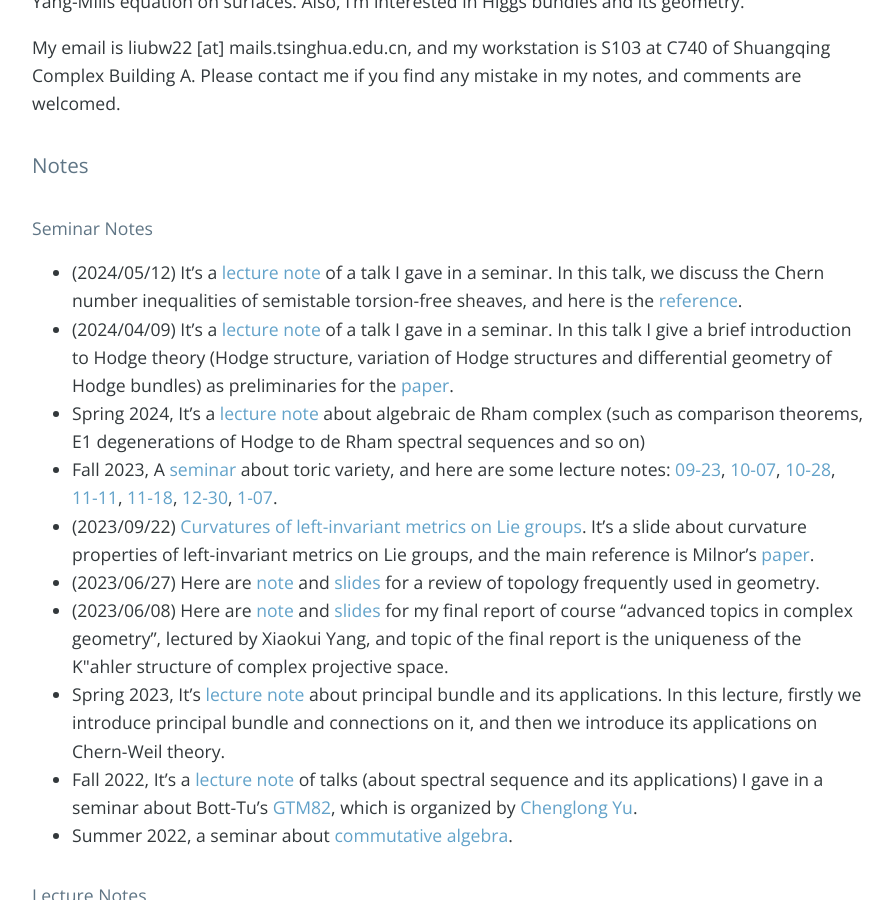
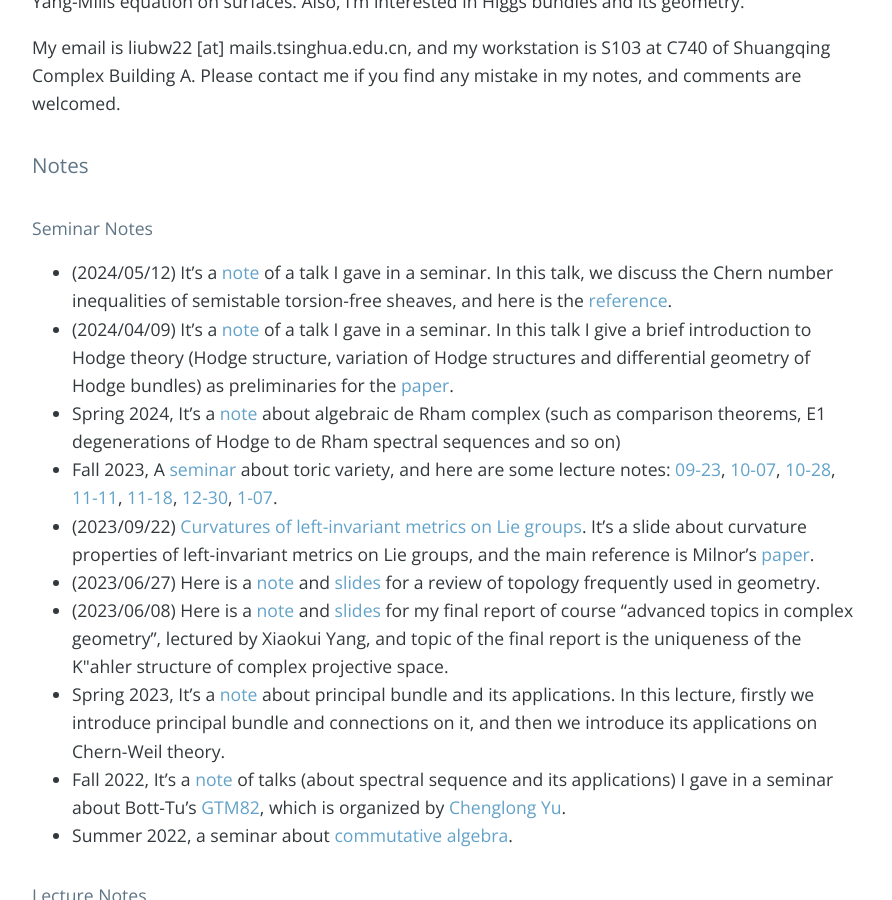
Before and after one commit to bowenl-math/bowenl-math.github.io, a Jekyll site: the page built from index.md, in a window 1280 px wide and 900 px high, scrolled down 519 px. Shown: the whole window, without its empty margins (192-1084 px from the left). Built offline with Jekyll 4.4.1, drawn with Linux system fonts in a browser that asks for light colours; nearby versions of some CDN libraries; our own code applies the rules of GitHub Pages for plain Markdown files; the list of posts is cut into pages by our own code; comment, search, counter and statistics services are not loaded.

Commit message:
Update index.md

```diff
--- a/index.md
+++ b/index.md
@@ -6,15 +6,15 @@ My email is liubw22 [at] mails.tsinghua.edu.cn, and my workstation is S103 at C7
 
 ### Notes
 #### Seminar Notes
-* (2024/05/12) It's a [lecture note](notes/2024Spring/Miyaoka.pdf) of a talk I gave in a seminar. In this talk, we discuss the Chern number inequalities of semistable torsion-free sheaves, and here is the [reference](https://mathscinet.ams.org/mathscinet/article?mr=946247).
-* (2024/04/09) It's a [lecture note](notes/2024Spring/04_09.pdf) of a talk I gave in a seminar. In this talk I give a brief introduction to Hodge theory (Hodge structure, variation of Hodge structures and differential geometry of Hodge bundles) as preliminaries for the [paper](https://mathscinet.ams.org/mathscinet/article?mr=3539923).
-* Spring 2024, It's a [lecture note](notes/2024Spring/algebraic_deRham.pdf) about algebraic de Rham complex (such as comparison theorems, E1 degenerations of Hodge to de Rham spectral sequences and so on)
+* (2024/05/12) It's a [note](notes/2024Spring/Miyaoka.pdf) of a talk I gave in a seminar. In this talk, we discuss the Chern number inequalities of semistable torsion-free sheaves, and here is the [reference](https://mathscinet.ams.org/mathscinet/article?mr=946247).
+* (2024/04/09) It's a [note](notes/2024Spring/04_09.pdf) of a talk I gave in a seminar. In this talk I give a brief introduction to Hodge theory (Hodge structure, variation of Hodge structures and differential geometry of Hodge bundles) as preliminaries for the [paper](https://mathscinet.ams.org/mathscinet/article?mr=3539923).
+* Spring 2024, It's a [note](notes/2024Spring/algebraic_deRham.pdf) about algebraic de Rham complex (such as comparison theorems, E1 degenerations of Hodge to de Rham spectral sequences and so on)
 * Fall 2023, A [seminar](notes/2023Fall/toric/syllabus.pdf) about toric variety, and here are some lecture notes: [09-23](notes/2023Fall/toric/09-23.pdf), [10-07](notes/2023Fall/toric/10-07.pdf), [10-28](notes/2023Fall/toric/10-28.pdf), [11-11](notes/2023Fall/toric/11-11.pdf), [11-18](notes/2023Fall/toric/11-18.pdf), [12-30](notes/2023Fall/toric/12-30,01-07.pdf), [1-07](notes/2023Fall/toric/12-30,01-07.pdf).
 * (2023/09/22) [Curvatures of left-invariant metrics on Lie groups](notes/personal notes/Curvatures_of_Lie_group.pdf). It's a slide about curvature properties of left-invariant metrics on Lie groups, and the main reference is Milnor's [paper](https://mathscinet.ams.org/mathscinet/article?mr=0425012).
-* (2023/06/27) Here are [note](notes/personal notes/Review_of_topology/note.pdf) and [slides](notes/personal notes/Review_of_topology/slides.pdf) for a review of topology frequently used in geometry.
-* (2023/06/08) Here are [note](notes/personal notes/Uniqueness_CPn/note.pdf) and [slides](notes/personal notes/Uniqueness_CPn/slides.pdf) for my final report of course “advanced topics in complex geometry", lectured by Xiaokui Yang, and topic of the final report is the uniqueness of the K\"ahler structure of complex projective space.
-* Spring 2023, It's [lecture note](notes/2023Spring/geometry_of_principal_bundle.pdf) about principal bundle and its applications. In this lecture, firstly we introduce principal bundle and connections on it, and then we introduce its applications on Chern-Weil theory.
-* Fall 2022, It's a [lecture note](notes/2022Fall/Spectral_sequence.pdf) of talks (about spectral sequence and its applications) I gave in a seminar about Bott-Tu's [GTM82](https://link.springer.com/book/10.1007/978-1-4757-3951-0), which is organized by [Chenglong Yu](https://chenglongyu.github.io/).
+* (2023/06/27) Here is a [note](notes/personal notes/Review_of_topology/note.pdf) and [slides](notes/personal notes/Review_of_topology/slides.pdf) for a review of topology frequently used in geometry.
+* (2023/06/08) Here is a [note](notes/personal notes/Uniqueness_CPn/note.pdf) and [slides](notes/personal notes/Uniqueness_CPn/slides.pdf) for my final report of course “advanced topics in complex geometry", lectured by Xiaokui Yang, and topic of the final report is the uniqueness of the K\"ahler structure of complex projective space.
+* Spring 2023, It's a [note](notes/2023Spring/geometry_of_principal_bundle.pdf) about principal bundle and its applications. In this lecture, firstly we introduce principal bundle and connections on it, and then we introduce its applications on Chern-Weil theory.
+* Fall 2022, It's a [note](notes/2022Fall/Spectral_sequence.pdf) of talks (about spectral sequence and its applications) I gave in a seminar about Bott-Tu's [GTM82](https://link.springer.com/book/10.1007/978-1-4757-3951-0), which is organized by [Chenglong Yu](https://chenglongyu.github.io/).
  * Summer 2022, a seminar about [commutative algebra](notes/2022Summer/commutative_algebra.pdf).
 
 #### Lecture Notes
```
